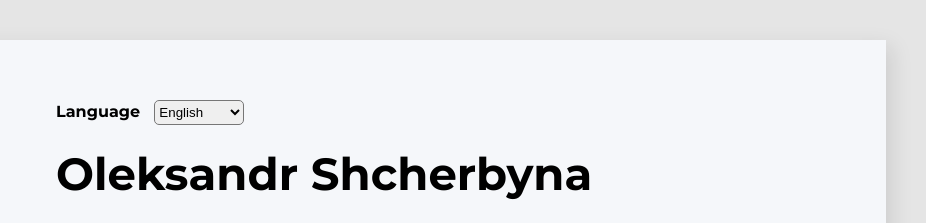
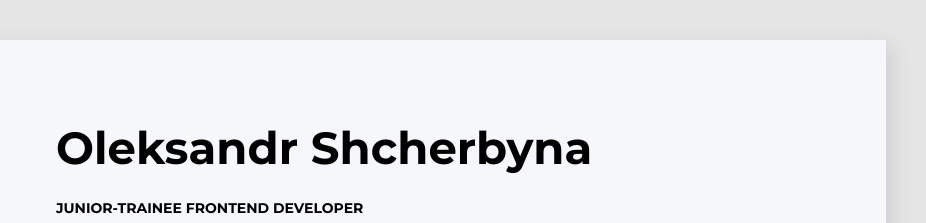
Before and after one commit to aleksandr105/CV, a plain HTML site: page index.html in a window 1280 px wide. Shown: the top 223 px of the page, 354-1280 px from the left. Drawn offline with Linux system fonts and the light colour scheme.

Commit message:
angl version

```diff
--- a/index.html
+++ b/index.html
@@ -18,12 +18,12 @@
     <div class="main-container">
       <!-- Main container informacion -->
       <div class="my-container-info">
-        <p class="select-title">Language</p>
+        <!-- <p class="select-title">Language</p>
         <select id="language-select" class="select">
           <option value="en">English</option>
           <option value="pl">Polish</option>
           <option value="ua">Ukrainian</option>
-        </select>
+        </select> -->
         <!-- About me sektion -->
         <div class="about-me-sektion">
           <h1 class="my-name">Oleksandr Shcherbyna</h1>
--- a/index.js
+++ b/index.js
@@ -1,4 +1,4 @@
-const languageSelect = document.getElementById("language-select");
+// const languageSelect = document.getElementById("language-select");
 const myName = document.querySelector(".my-name");
 const myInfo = document.querySelector(".my-info");
 const selectTitle = document.querySelector(".select-title");
@@ -126,11 +126,11 @@ const translations = {
 };
 
 const changeLanguage = () => {
-  const language = languageSelect.value;
-  const translation = translations[language];
+  // const language = languageSelect.value;
+  const translation = translations.en;
   myName.textContent = translation.name;
   myInfo.textContent = translation.summaryText;
-  selectTitle.textContent = translation.selectTitle;
+  // selectTitle.textContent = translation.selectTitle;
   titleSummary.textContent = translation.titleSummary.toUpperCase();
   myProjects.textContent = translation.myProjects.toUpperCase();
   webStudioLanguage.textContent = translation.webStudioLanguage;
@@ -156,4 +156,4 @@ const changeLanguage = () => {
 
 changeLanguage();
 
-languageSelect.addEventListener("change", changeLanguage);
+// languageSelect.addEventListener("change", changeLanguage);
```
